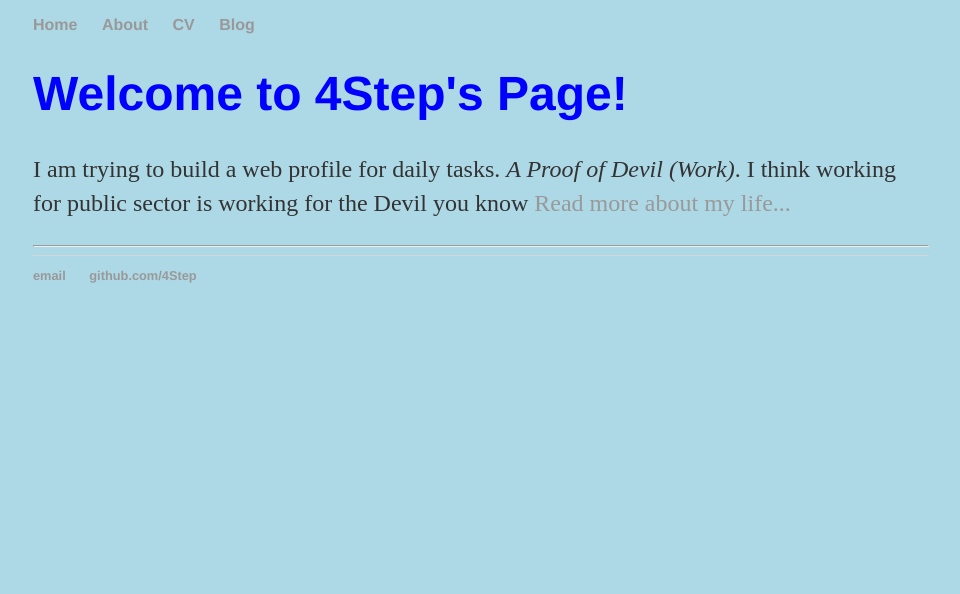
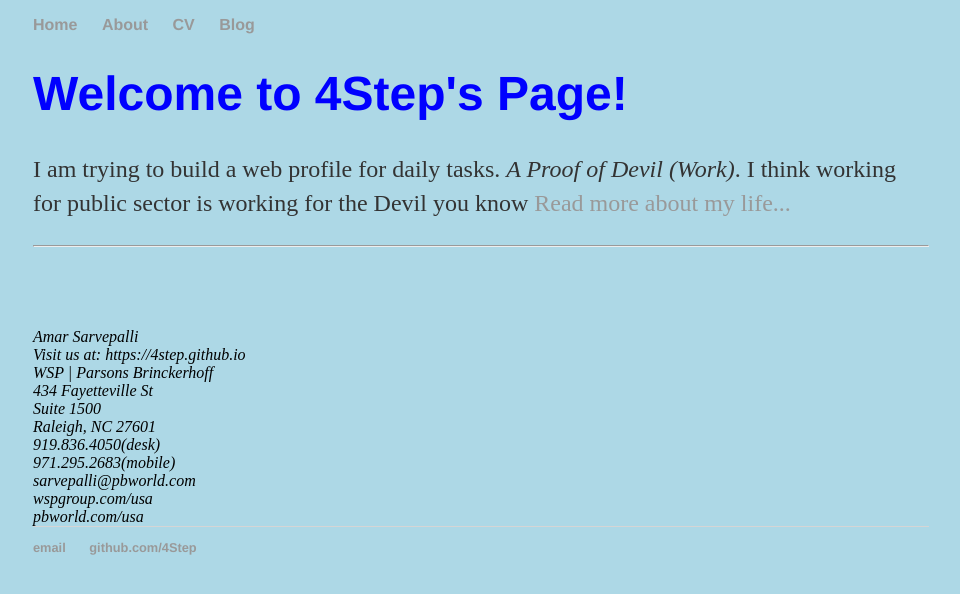
Before and after one commit to 4Step/4Step.github.io, a Jekyll site: the page built from index.html, in a window 1280 px wide. Shown: the top 594 px of the page, without its empty margins (159-1119 px from the left). Built offline with Jekyll 4.4.1, drawn with Linux system fonts in a browser that asks for light colours.

Commit message:
add address to home pager

```diff
--- a/index.html
+++ b/index.html
@@ -6,4 +6,21 @@ title: Amar Sarvepalli, 4Step Modeler
 	<h1 style="color:blue;"> Welcome to 4Step's Page!</h1>
   <p> I am trying to build a web profile for daily tasks.  <em>A Proof of Devil (Work)</em>.  I think working for public sector is working for the Devil you know <a href="/about">Read more about my life...</a></p>
   <hr>
+	<p> <br> </p>
+
+	<address>
+		Amar Sarvepalli<br>
+		Visit us at: https://4step.github.io <br>
+
+		WSP | Parsons Brinckerhoff<br>
+		434 Fayetteville St<br>
+		Suite 1500<br>
+		Raleigh, NC 27601<br>
+		919.836.4050(desk)<br>
+		971.295.2683(mobile)<br>
+		sarvepalli@pbworld.com<br>
+		wspgroup.com/usa<br>
+		pbworld.com/usa<br>
+
+</address>
 </div><!-- /.blurb -->
```
